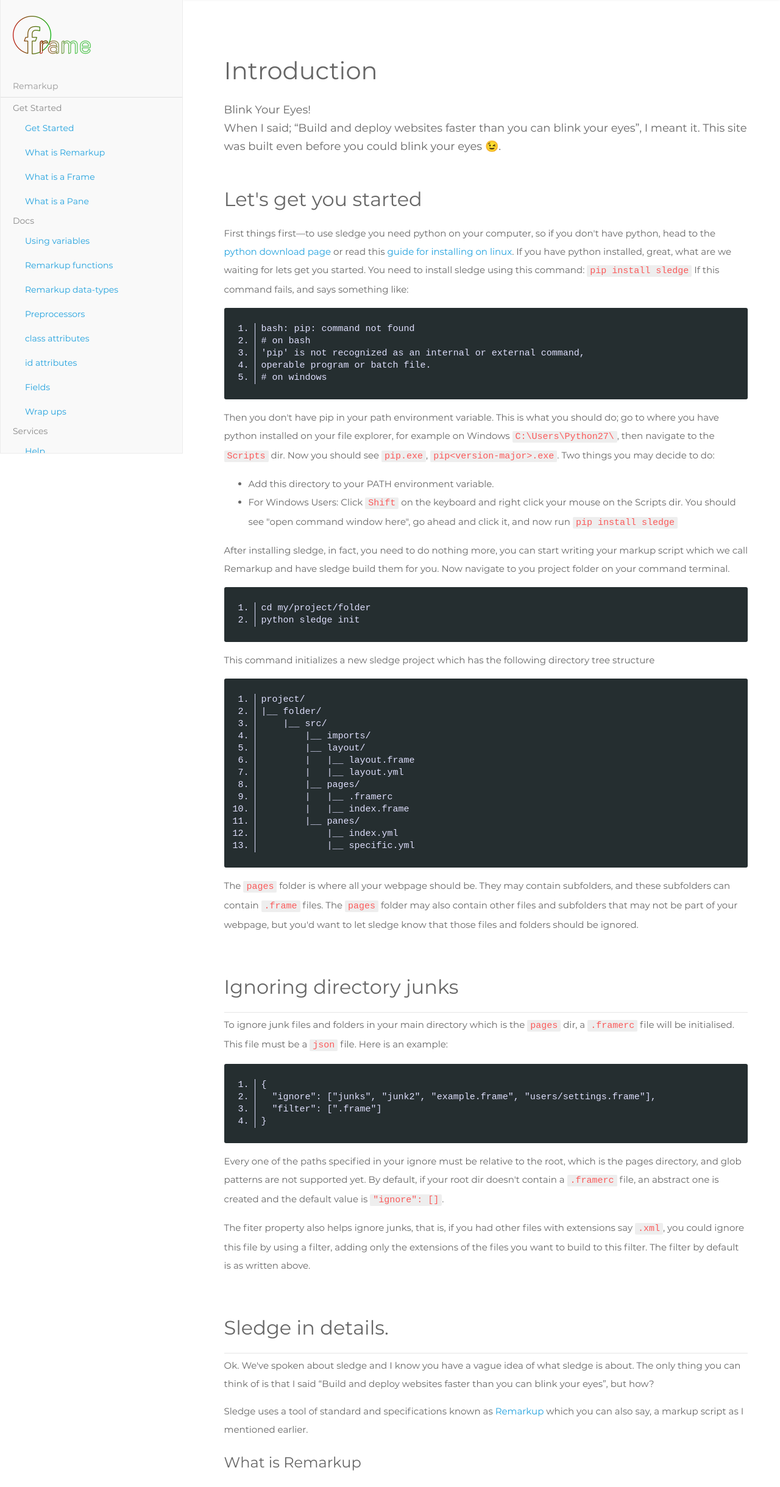
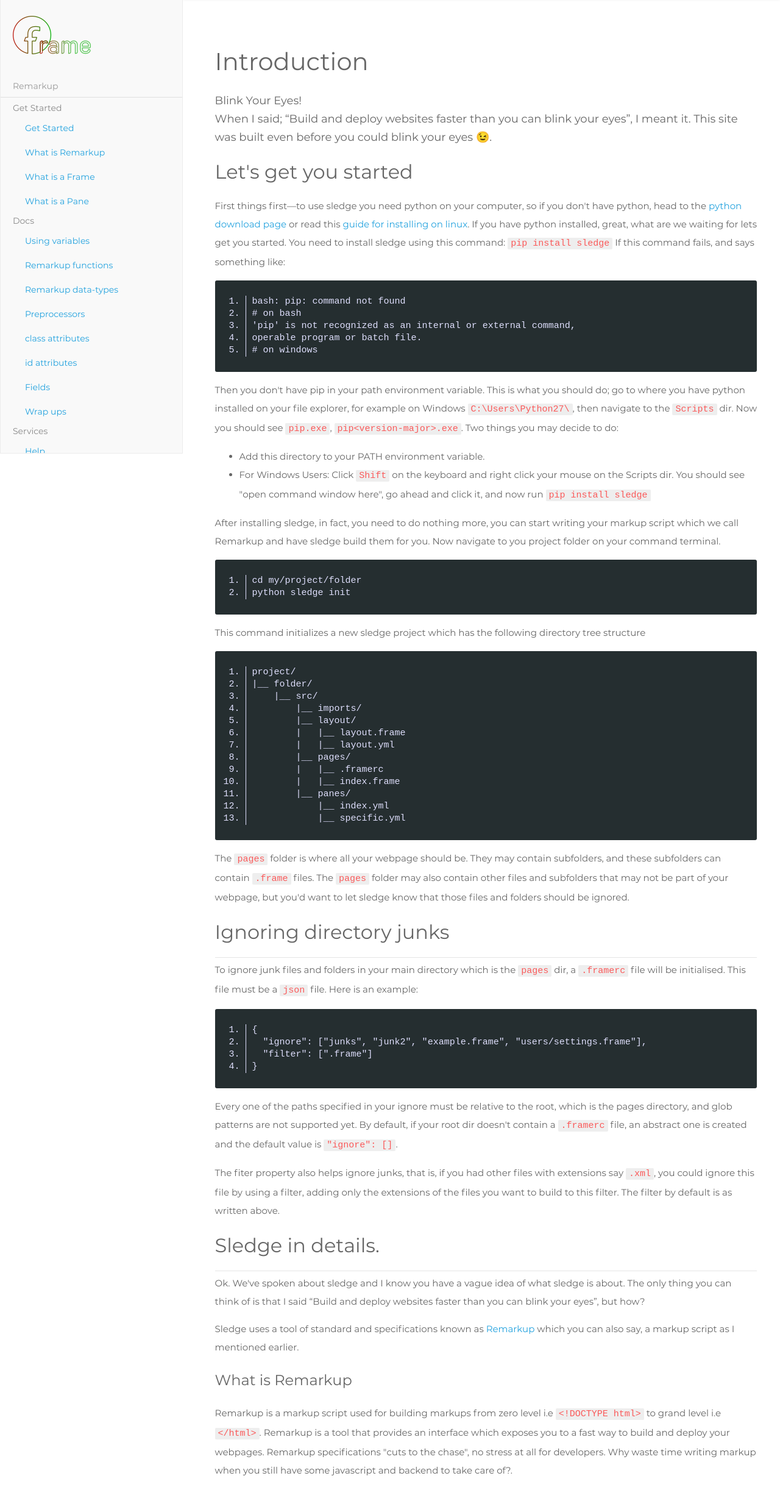
Before and after one commit to framestd/sledge, a plain HTML site: page getstarted.html in a window 1280 px wide. Shown: the part 56-2495 px from the top of the page at 61% size. Drawn offline with Linux system fonts and the light colour scheme; a script that the page names is missing.

Commit message:
updated: corrected abnormal padding due to having .screen class as child of a parent .screen class element

```diff
--- a/getstarted.html
+++ b/getstarted.html
@@ -179,12 +179,12 @@
         </div><!--.span3-->
         <div class="span9">
           <div class="screen grid-view">
-            <div class="screen intro">
+            <div class="intro">
               <h1>Introduction</h1>
               Blink Your Eyes!<br/>
               When I said; &#8220;Build and deploy websites faster than you can blink your eyes&#8221;, I meant it. This site was built even before you could blink your eyes <span class="blink"></span>.
             </div>
-            <div class="screen">
+            <div>
               <h2>Let's get you started</h2>
               First things first&mdash;to use sledge you need python on your computer, so if you don't have python, head to the <a class="override" href="https://www.python.org/downloads/windows" target="_blank">python download page</a> or read this <a class="override" href="https://docs.python-guide.org/starting/install3/linux/" target="_blank">guide for installing on linux</a>.
               If you have python installed, great, what are we waiting for lets get you started.
@@ -230,7 +230,8 @@ project/
                 The <code>pages</code> folder is where all your webpage should be. They may contain subfolders, and these subfolders can contain <code>.frame</code> files. The <code>pages</code> folder may also contain other files and subfolders that may not be part of your webpage, but you'd want to let sledge know that those files and folders should be ignored.
               </p>
             </div>
-            <div class="screen">
+
+            <div>
               <h2>Ignoring directory junks</h2>
               <div class="rule"></div>
               To ignore junk files and folders in your main directory which is the <code>pages</code> dir, a <code>.framerc</code> file will be initialised. This file must be a <code>json</code> file. Here is an example:
@@ -245,7 +246,7 @@ project/
               <p>The fiter property also helps ignore junks, that is, if you had other files with extensions say <code>.xml</code>, you could ignore this file by using a filter, adding only the extensions of the files you want to build to this filter. The filter by default is as written above.</p>
             </div>
 
-            <div class="screen">
+            <div>
               <h2>Sledge in details.</h2>
               <div class="rule"></div>
               Ok. We've spoken about sledge and I know you have a vague idea of what sledge is about. The only thing you can think of is that I said &#8220;Build and deploy websites faster than you can blink your eyes&#8221;, but how?
@@ -284,7 +285,7 @@ project/
                 A pane as said earlier is the part of remarkup that adds fluidity to your frame. Without panes, your frame would be completely static, but panes can alter, modify and make your frame lit. Consider panes as where you store variables. So instead of searching for a specific text or a part in your markup, and then things can get messy for you, no, you just have to go to your pane and change whatever thing. Changing anything in your pane causes a change in every one of your frame files that links to that pane. Panes are YAML source files, so you need to have basic knowledge of yaml.
               </p>
             </div>
-            <div class="screen">
+            <div>
               I sure hope all you know about sledge and remarkup is very clear to you now, and your state at the beginning of this document is nomore your current state. If you still think this document doesn't tackle what you have in mind, and doesn't answer your questions, or isn't detailed enough, you may <a class="override" href="https://github.com/framestd/sledge/issues"> submit an issue </a> to the repository on github.
             </div>
           </div>
--- a/res/css/docs.css
+++ b/res/css/docs.css
@@ -234,12 +234,12 @@ div.screen {
     line-height: 30px;
 }
 
-div.screen.intro {
+div.intro {
     font-size: 18px;
     font-weight: 100;
 }
 
-div.screen.intro h1 {
+div.intro h1 {
     font-weight: 100;
 }
 
```
